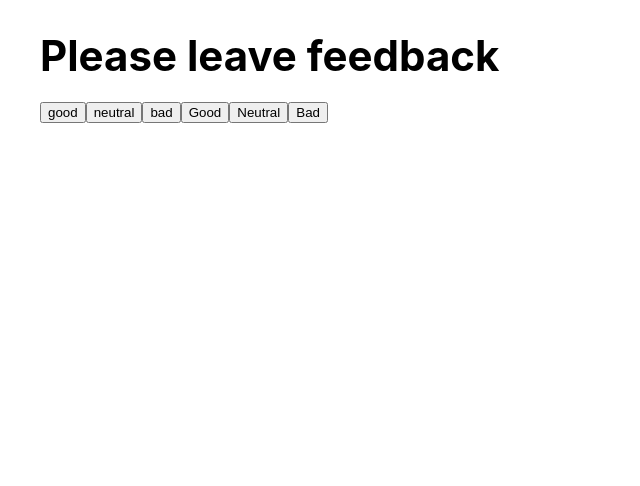
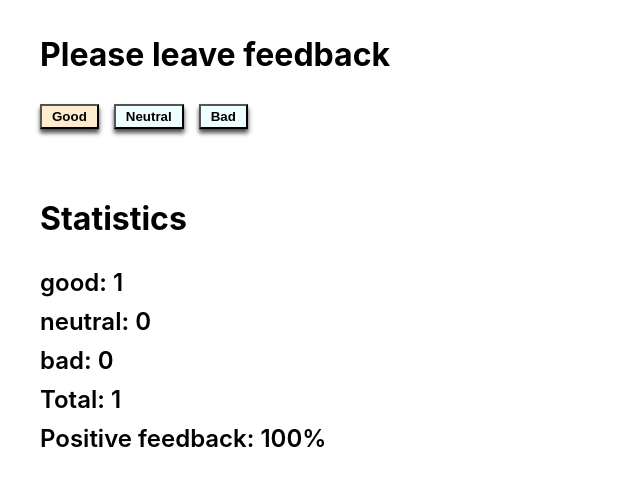
Before and after one commit to uncle-Stas/goit-react-hw-04-feedback, a React (Create React App) app: page / in a window 1280 px wide. Both pictures are taken after a click on the button "Good". Shown: the top 486 px of the page, without its empty margins (0-640 px from the left). Built offline with nearby package versions, Linux system fonts and the light colour scheme.

Commit message:
complited

```diff
--- a/src/components/App/App.jsx
+++ b/src/components/App/App.jsx
@@ -1,6 +1,9 @@
+import { Component } from 'react';
+
+import Section from 'components/Section/Section';
 import FeedbackOptions from 'components/FeedbackOptions/FeedBackOptions';
-import { Section } from 'components/Section/Section';
-import { Component } from 'react';
+import Statistics from 'components/Statistics/Statistics';
+import Notification from 'components/Notification/Notification';
 
 class App extends Component {
   state = {
@@ -9,13 +12,46 @@ class App extends Component {
     bad: 0,
   };
 
+  addFeedback = event => {
+    const targetName = event.currentTarget.name;
+    this.setState(prevState => ({
+      [targetName]: prevState[targetName] + 1,
+    }));
+  };
+
+  calcTotalFeedback = () => {
+    const { good, neutral, bad } = this.state;
+    return good + neutral + bad;
+  };
+
+  calcPositivePercentage = total => {
+    return Math.round((this.state.good / total) * 100);
+  };
+
   render() {
     const optionsArr = Object.keys(this.state);
+    const total = this.calcTotalFeedback();
+    const positivePercentage = this.calcPositivePercentage(total);
 
     return (
       <>
         <Section sectionTitle="Please leave feedback">
-          <FeedbackOptions options={optionsArr} />
+          <FeedbackOptions
+            options={optionsArr}
+            onLeaveFeedback={this.addFeedback}
+          />
+        </Section>
+        <Section sectionTitle="Statistics">
+          {total === 0 ? (
+            <Notification message="There is no feedback" />
+          ) : (
+            <Statistics
+              dataStats={this.state}
+              options={optionsArr}
+              total={total}
+              positivePercentage={positivePercentage}
+            />
+          )}
         </Section>
       </>
     );
--- a/src/components/FeedbackOptions/FeedBackOptions.jsx
+++ b/src/components/FeedbackOptions/FeedBackOptions.jsx
@@ -1,4 +1,4 @@
-import { Component } from 'react';
+// import { Component } from 'react';
 import css from './FeedbackOptions.module.css';
 
 // class FeedbackOptions extends Component {
@@ -16,16 +16,20 @@ import css from './FeedbackOptions.module.css';
 //   }
 // }
 
-const FeedbackOptions = ({ options }) => {
-  console.log(options);
+const FeedbackOptions = ({ options, onLeaveFeedback }) => {
   return (
     <div className={css.btnWrapper}>
       {options.map(option => (
-        <button>{option}</button>
+        <button
+          type="button"
+          key={option}
+          name={option}
+          className={css.feedbackBtn}
+          onClick={onLeaveFeedback}
+        >
+          {option}
+        </button>
       ))}
-      <button>Good</button>
-      <button>Neutral</button>
-      <button>Bad</button>
     </div>
   );
 };
--- a/src/components/FeedbackOptions/FeedbackOptions.module.css
+++ b/src/components/FeedbackOptions/FeedbackOptions.module.css
@@ -0,0 +1,24 @@
+.btnWrapper {
+  display: flex;
+  gap: 15px;
+}
+
+.feedbackBtn {
+  padding: 3px 10px;
+  background-color: #f0ffff;
+  font-weight: 700;
+  text-transform: capitalize;
+  box-shadow: 0px 1px 1px rgba(0, 0, 0, 0.12), 0px 4px 4px rgba(0, 0, 0, 0.6),
+    1px 4px 6px rgba(0, 0, 0, 0.16);
+  transition: background-color linear 300ms, box-shadow linear 100ms;
+}
+
+.feedbackBtn:hover,
+.feedbackBtn:focus {
+  background-color: #ffebcd;
+  cursor: pointer;
+}
+
+.feedbackBtn:active {
+  box-shadow: none;
+}
--- /dev/null
+++ b/src/components/Notification/Notification.jsx
@@ -0,0 +1,7 @@
+import css from './Notification.module.css';
+
+const Notification = ({ message }) => {
+  return <p className={css.text}>{message}</p>;
+};
+
+export default Notification;
--- /dev/null
+++ b/src/components/Notification/Notification.module.css
@@ -0,0 +1,4 @@
+.text {
+  font-size: 26px;
+  font-weight: 600;
+}
--- a/src/components/Section/Section.jsx
+++ b/src/components/Section/Section.jsx
@@ -1,6 +1,6 @@
 import css from './Section.module.css';
 
-export const Section = ({ sectionTitle, children }) => {
+const Section = ({ sectionTitle, children }) => {
   return (
     <section className={css.section}>
       <div className={css.container}>
@@ -10,3 +10,5 @@ export const Section = ({ sectionTitle, children }) => {
     </section>
   );
 };
+
+export default Section;
--- a/src/components/Section/Section.module.css
+++ b/src/components/Section/Section.module.css
@@ -1,5 +1,5 @@
 .section {
-  padding: 30px 0;
+  padding: 35px 0;
 }
 
 .container {
@@ -9,6 +9,6 @@
 }
 
 .title {
-  font-size: 42px;
-  margin-bottom: 20px;
+  font-size: 32px;
+  margin-bottom: 30px;
 }
--- /dev/null
+++ b/src/components/Statistics/Statistics.jsx
@@ -0,0 +1,21 @@
+import css from './Statistics.module.css';
+
+const Statistics = ({ dataStats, options, total, positivePercentage }) => {
+  return (
+    <ul>
+      {options.map(option => {
+        return (
+          <li key={option} className={css.statsItem}>
+            {option}: {dataStats[option]}
+          </li>
+        );
+      })}
+      <li className={css.statsItem}>Total: {total}</li>
+      <li className={css.statsItem}>
+        Positive feedback: {positivePercentage}%
+      </li>
+    </ul>
+  );
+};
+
+export default Statistics;
--- /dev/null
+++ b/src/components/Statistics/Statistics.module.css
@@ -0,0 +1,8 @@
+.statsItem {
+  font-size: 24px;
+  font-weight: 600;
+}
+
+.statsItem:not(:last-child) {
+  margin-bottom: 10px;
+}
```
